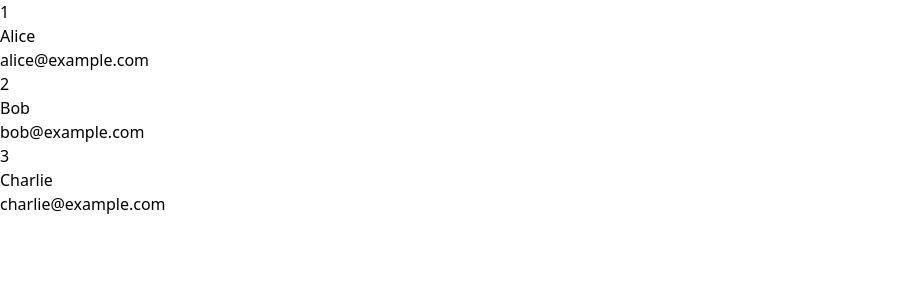
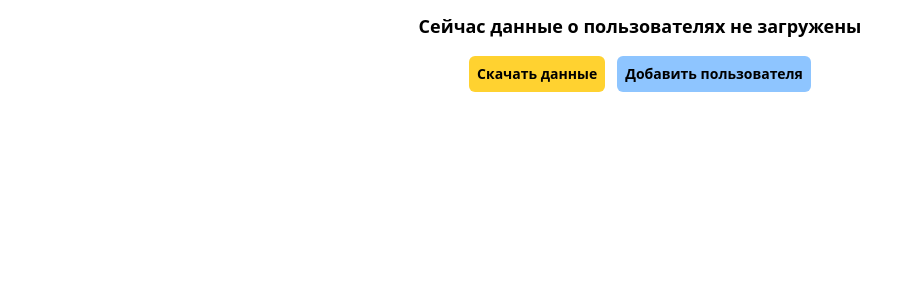
Before and after one commit to Vb3519/Easy_crm, a React (Vite) app: page / in a window 1280 px wide. Shown: the top 300 px of the page, without its empty margins (0-923 px from the left). Built offline with nearby package versions, Linux system fonts and the light colour scheme; data requests are answered from the project's data file.

Commit message:
логика загрузки данных пользователей

```diff
--- a/src/app/App.tsx
+++ b/src/app/App.tsx
@@ -1,51 +1,92 @@
-import { useState, useEffect } from 'react';
+import { useState, useEffect, Suspense, lazy } from 'react';
 
-interface UserInfo_Type {
-  id: string;
-  name: string;
-  email: string;
-}
+// UI:
+import Button from '../shared/ui/Button';
+
+import UsersList from './features/users/UsersList';
+
+import { UserInfo_Type } from './features/users/User';
 
 const App = () => {
-  const [users, setUsers] = useState<UserInfo_Type[]>([]);
+  const [usersData, setUsersData] = useState<UserInfo_Type[]>([]);
+  const [isUsersDataLoading, setIsUsersDataLoading] = useState<boolean>(false);
 
-  const getUsersInfo = async () => {
+  const handleLoadUsersData = async () => {
+    if (usersData.length > 0) {
+      alert('Данные пользователей уже загружены!');
+      return;
+    }
+    console.log('Скачиваем данные пользователей');
+
     try {
+      // кнопка блокируется на время загрузки
+      setIsUsersDataLoading(true);
+
+      await new Promise((resolve) => {
+        setTimeout(() => {
+          resolve('Имитация загрузки завершена');
+        }, 3000);
+      });
+      console.log('Имитация загрузки завершена');
+
+      // служебный объект-промис, содержащий данные (распаристь)
       const response: Response = await fetch('http://localhost:3001/users');
 
       if (response.ok) {
-        const usersData: UserInfo_Type[] = await response.json();
-        setUsers(usersData);
+        const usersData: UserInfo_Type[] = await response.json(); // объект промис с данными (распаристь)
+
+        setUsersData((prevData) => {
+          return [...prevData, ...usersData];
+        });
+
+        console.log('usersData:', usersData);
       } else {
-        // имитация ошибки загрузки:
-        console.log(`HTML error: ${response.status} ${response.statusText}`);
+        console.log('HTTP Error:', response.status, response.statusText);
       }
-    } catch (error) {
-      console.log('HTML Error:', (error as Error).message);
+    } catch (error: unknown) {
+      // Приведение типов:
+      console.log('Error:', (error as Error).message);
+    } finally {
+      // Разблокировка кнопки при завершении загрузки (успешном или нет)
+      setIsUsersDataLoading(false);
     }
   };
 
-  useEffect(() => {
-    getUsersInfo();
-  }, []);
+  const LoadingUsersDataFallback = () => {
+    return <h3>Идет загрузка данных...</h3>;
+  };
 
-  if (users.length > 0) {
-    return (
-      <div>
-        {users.map((userInfo) => {
-          return (
-            <div key={userInfo.id}>
-              <h3>{userInfo.id}</h3>
-              <p>{userInfo.name}</p>
-              <p>{userInfo.email}</p>
-            </div>
-          );
-        })}
+  return (
+    <div className="w-full p-3 flex flex-col gap-2 items-center">
+      {usersData.length > 0 ? (
+        <Suspense fallback={<LoadingUsersDataFallback />}>
+          <UsersList usersData={usersData} />
+        </Suspense>
+      ) : (
+        <h3 className="font-semibold text-lg text-center">
+          Сейчас данные о пользователях не загружены
+        </h3>
+      )}
+
+      <div className="p-2 flex gap-3 flex-wrap">
+        <Button
+          disabled={isUsersDataLoading}
+          className="font-semibold text-sm p-2 bg-amber-300 rounded-md cursor-pointer"
+          onClick={() => {
+            handleLoadUsersData();
+          }}
+          children="Скачать данные"
+        />
+        <Button
+          className="font-semibold text-sm p-2 bg-blue-300 rounded-md cursor-pointer"
+          onClick={() => {
+            console.log('Добавляем данные пользователя');
+          }}
+          children="Добавить пользователя"
+        />
       </div>
-    );
-  } else {
-    return <div>Ошибка загрузки :с</div>;
-  }
+    </div>
+  );
 };
 
 export default App;
--- /dev/null
+++ b/src/app/features/users/User.tsx
@@ -0,0 +1,23 @@
+export interface UserInfo_Type {
+  id: string;
+  name: string;
+  email: string;
+}
+
+const User = (props: UserInfo_Type) => {
+  const { id, name, email } = props;
+
+  return (
+    <li className="p-3 flex flex-col gap-3 rounded-xl bg-blue-100">
+      <h4 className="font-semibold">id: {id}</h4>
+      <p>
+        <span className="font-semibold">Name:</span> {name}
+      </p>
+      <p>
+        <span className="font-semibold">Email:</span> {email}
+      </p>
+    </li>
+  );
+};
+
+export default User;
--- /dev/null
+++ b/src/app/features/users/UsersList.tsx
@@ -0,0 +1,26 @@
+import User from './User';
+import { UserInfo_Type } from './User';
+
+// Компонент принимает объект пропсов в котором есть ключ со значением "usersData" и у него тип UserInfo_Type[];
+interface UserList_Type {
+  usersData: UserInfo_Type[];
+}
+
+const UsersList: React.FC<UserList_Type> = ({ usersData }) => {
+  return (
+    <ul className="w-full flex flex-col gap-3">
+      {usersData.map((userInfo) => {
+        return (
+          <User
+            key={userInfo.id}
+            id={userInfo.id}
+            name={userInfo.name}
+            email={userInfo.email}
+          />
+        );
+      })}
+    </ul>
+  );
+};
+
+export default UsersList;
--- a/src/shared/ui/Button.tsx
+++ b/src/shared/ui/Button.tsx
@@ -1,16 +1,13 @@
-interface ButtonProp_Type {
+interface Button_Type {
   className: string;
   onClick: () => void;
   children: React.ReactNode;
+  disabled?: boolean;
 }
 
-const Button: React.FC<ButtonProp_Type> = ({
-  className,
-  onClick,
-  children,
-}) => {
+const Button = ({ className, onClick, children, disabled }: Button_Type) => {
   return (
-    <button className={className} onClick={onClick}>
+    <button className={className} onClick={onClick} disabled={disabled}>
       {children}
     </button>
   );
--- a/testData.json
+++ b/testData.json
@@ -1,7 +1,19 @@
 {
   "users": [
-    { "id": 1, "name": "Alice", "email": "alice@example.com" },
-    { "id": 2, "name": "Bob", "email": "bob@example.com" },
-    { "id": 3, "name": "Charlie", "email": "charlie@example.com" }
+    {
+      "id": "1",
+      "name": "Alice",
+      "email": "alice@example.com"
+    },
+    {
+      "id": "2",
+      "name": "Bob",
+      "email": "bob@example.com"
+    },
+    {
+      "id": "3",
+      "name": "Charlie",
+      "email": "charlie@example.com"
+    }
   ]
 }
```
